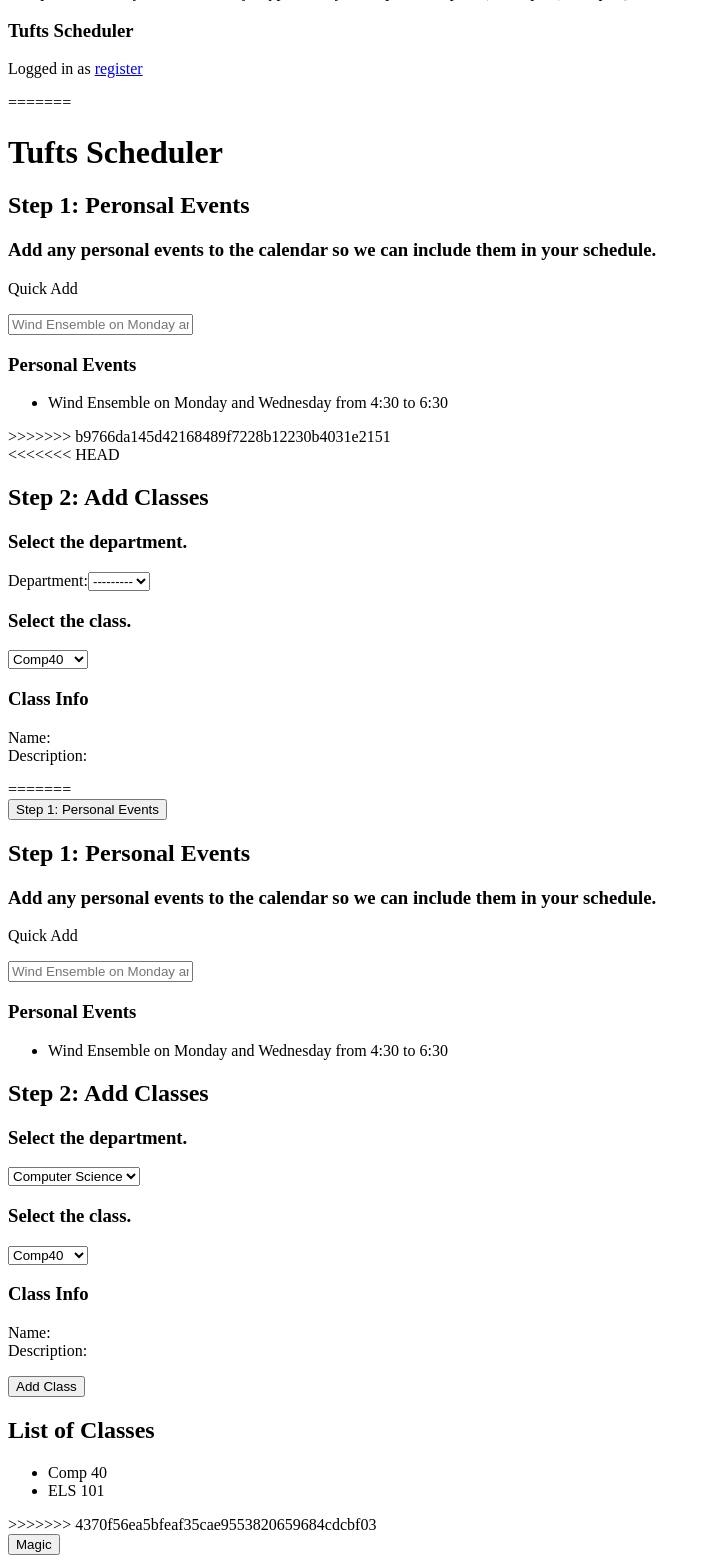
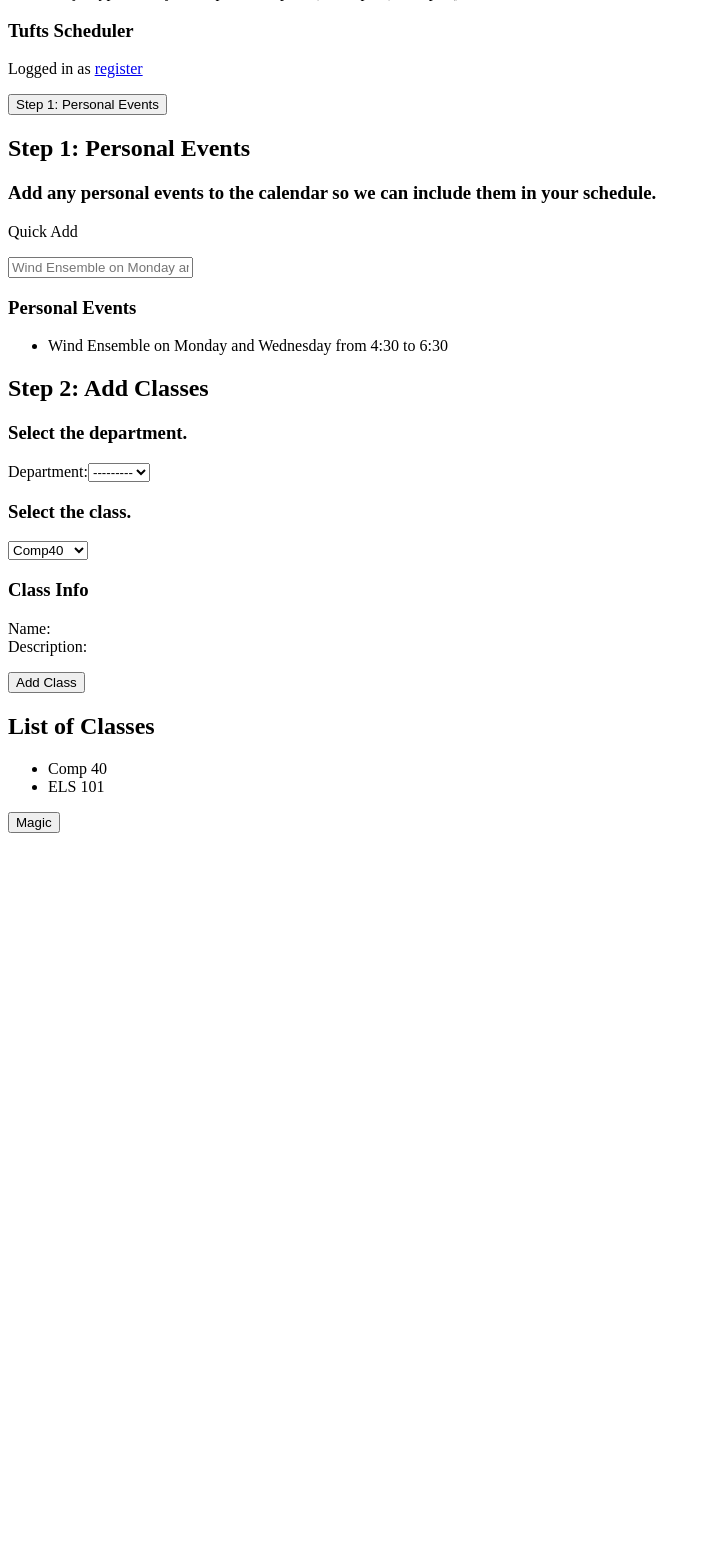
Before and after one commit to benweitzman/Scheduler, a Django app: page / in a window 1280 px wide. Shown: the part 43-1606 px from the top of the page, without its empty margins (0-711 px from the left). After the commit the page ends 876 px from the top, so only its background shows below. Run offline with Django 3.2, Linux system fonts and the light colour scheme; data that the repository does not hold is empty; parts of the project's set-up code (start-up, migrations or seed data) failed here and were passed over; some libraries are stand-ins or nearby versions.

Commit message:
fixed merge

```diff
--- a/templates/index.html
+++ b/templates/index.html
@@ -4,17 +4,13 @@
 <html>
 <head>
     {% bootstrap_css %}
-<<<<<<< HEAD
     <script src="/static/jquery-1.7.2.min.js"></script>
-=======
     {% bootstrap_custom_less "/lib/bootstrap_custom.less" %}
     $(".collapse").collapse()
->>>>>>> 4370f56ea5bfeaf35cae9553820659684cdcbf03
     <title>Tufts Scheduler</title>
 </head>
 
 <body>
-<<<<<<< HEAD
 <div class="topbar">
     <div class="fill">
         <div class="container">
@@ -31,11 +27,18 @@
             </p>
             </div>
         </div>
-=======
-<h1>Tufts Scheduler</h1>
-<div id="Personal Event">
+    </div>
+</div>
 
-    <h2>Step 1: Peronsal Events</h2>
+<div class="container-fluid">
+    <div class="row">
+        <div class="span7">
+        <div class="hero-unit">
+            <button class="btn btn-danger" data-toggle="collapse"
+                data-target="#persEvent">Step 1: Personal Events
+            </button>
+            <div id="persEvent" class="collapse in">
+                <h2>Step 1: Personal Events</h2>
                 <h3>Add any personal events to the calendar so we can include them in your schedule.</h3>
                 <p>Quick Add</p>
                 <input type="text" name="personal_event" placeholder="Wind Ensemble on Monday and Wednesday from 4:30 to 6:30"/>
@@ -43,11 +46,9 @@
                 <ul id="presonal_list">
                     <li>Wind Ensemble on Monday and Wednesday from 4:30 to 6:30</li>
                 </ul>
->>>>>>> b9766da145d42168489f7228b12230b4031e2151
             </div>
 
-<<<<<<< HEAD
-<div id="Add Classes">
+            <div id="addClasses">
                 <h2>Step 2: Add Classes</h2>
                 <h3>Select the department.</h3>
                 <form action="">
@@ -78,41 +79,6 @@
                         </select>
                         <h3>Class Info</h3>
                         <p>Name:<br>Description:</p>
-=======
-<div class="container-fluid">
-    <div class="row">
-        <div class="span7">
-        <div class="hero-unit">
-            <button class="btn btn-danger" data-toggle="collapse"
-                data-target="#persEvent">Step 1: Personal Events
-            </button>
-            <div id="persEvent" class="collapse in">
-                <h2>Step 1: Personal Events</h2>
-                <h3>Add any personal events to the calendar so we can include them in your schedule.</h3>
-                <p>Quick Add</p>
-                <input type="text" name="personal_event" placeholder="Wind Ensemble on Monday and Wednesday from 4:30 to 6:30"/>
-                <h3>Personal Events</h3>
-                <ul id="presonal_list">
-                    <li>Wind Ensemble on Monday and Wednesday from 4:30 to 6:30</li>
-                </ul>
-            </div>
-
-            <div id="addClasses">
-                <h2>Step 2: Add Classes</h2>
-                <h3>Select the department.</h3>
-                <form action="">
-                    <select name="department">
-                        <option value="Computer Science">Computer Science</option>
-                        <option value="Other">Other</option>
-                    </select>
-                    <h3>Select the class.</h3>
-                    <form action="">
-                        <select name="class">
-                            <option value="Comp40">Comp40</option>
-                            <option value="Comp120">Comp120</option>
-                        </select>
-                        <h3>Class Info</h3>
-                        <p>Name:<br>Description:</p>
                         <form action="">
                             <input type="button" value="Add Class">
                         </form>
@@ -125,7 +91,6 @@
                     <li>ELS 101</li>
             </div>
 
->>>>>>> 4370f56ea5bfeaf35cae9553820659684cdcbf03
             <form action="">
                 <input type="button" value="Magic">
             </form>
```
Also changed, not shown: 4 other files. Lines whose indentation alone changed are shown as unchanged.
